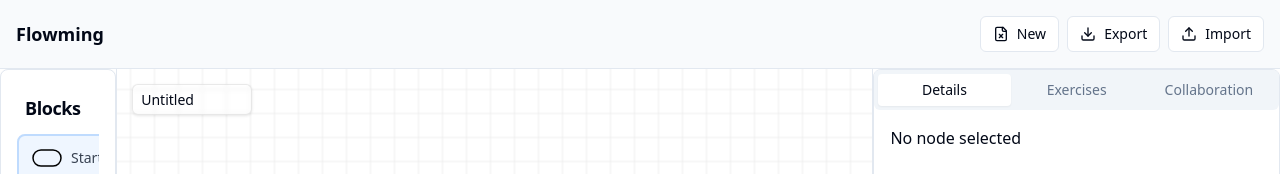
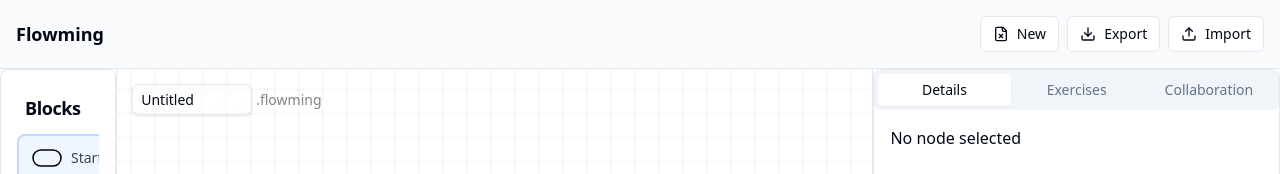
Before and after one commit to MrPoll0/flowming, a React (Vite) app: page / in a window 1280 px wide. Shown: the top 174 px of the page. Built offline with nearby package versions, Linux system fonts and the light colour scheme.

Commit message:
feat: dot flowming in filename

```diff
--- a/src/components/FilenameEditor.tsx
+++ b/src/components/FilenameEditor.tsx
@@ -41,7 +41,7 @@ const FilenameEditor: React.FC = () => {
   };
 
   return (
-    <>
+    <div className="flex items-center gap-1">
       {isEditingFilename ? (
         <input
           type="text"
@@ -95,7 +95,17 @@ const FilenameEditor: React.FC = () => {
           {filename || 'Untitled'}
         </div>
       )}
-    </>
+      <span
+        style={{
+          fontSize: '14px',
+          color: 'rgba(100,100,100,0.8)',
+          fontWeight: '500',
+          userSelect: 'none'
+        }}
+      >
+        .flowming
+      </span>
+    </div>
   );
 };
 
```
